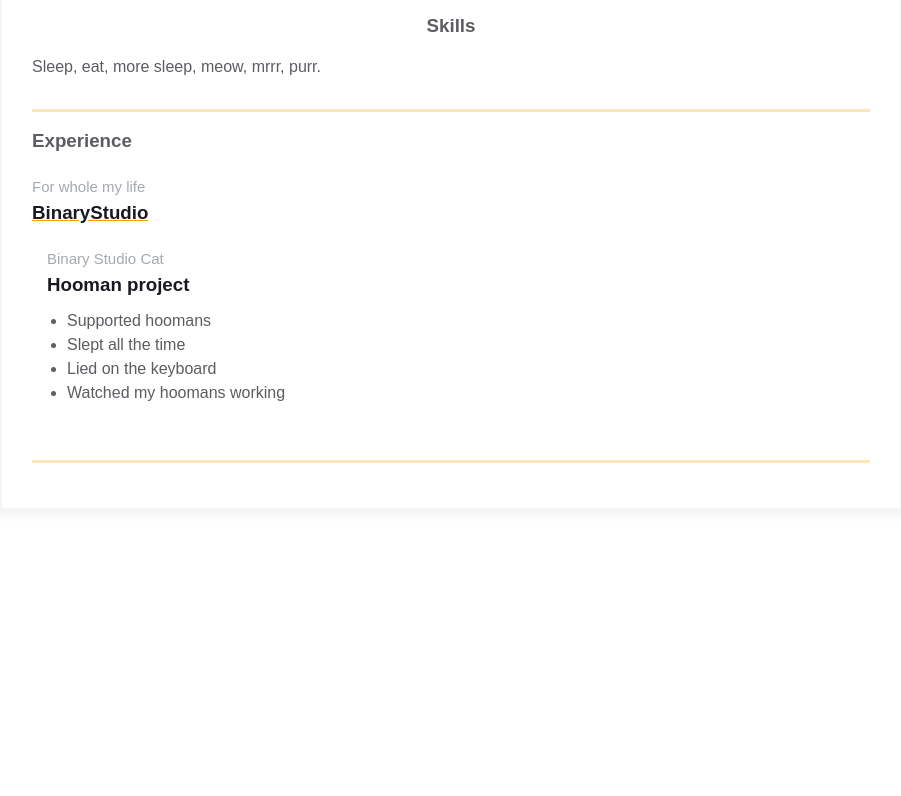
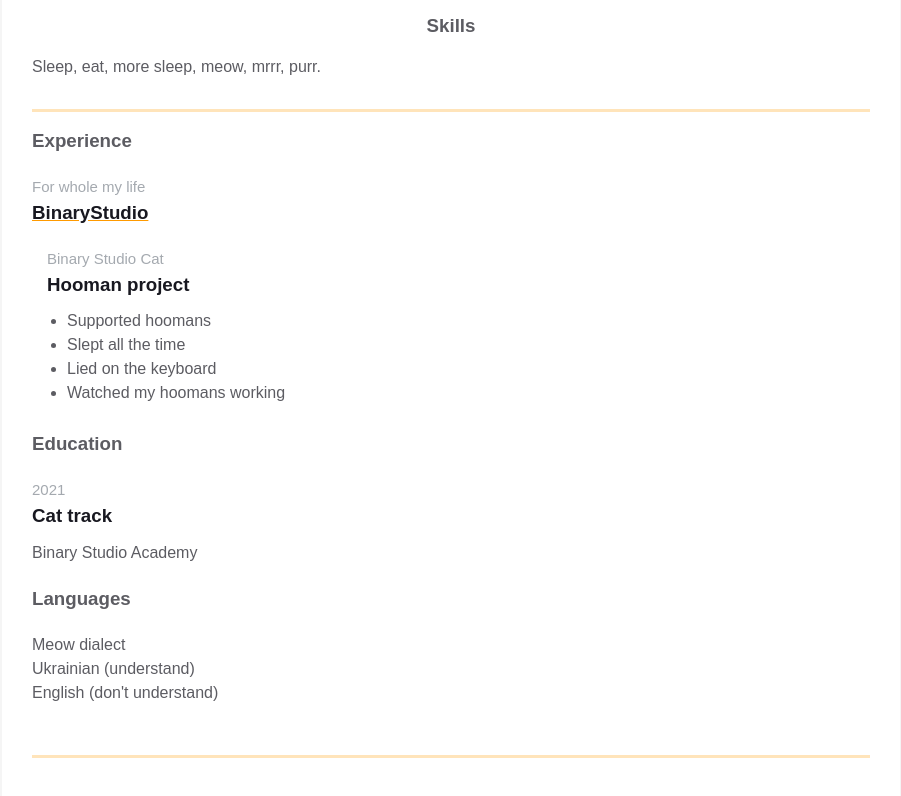
Before and after one commit to LesterGaben/homepage, a plain HTML site: page index.html in a window 1280 px wide. Shown: the part 434-1230 px from the top of the page, without its empty margins (189-1090 px from the left). Before the commit the page ends 993 px from the top, so only its background shows below. Drawn offline with Linux system fonts and the light colour scheme.

Commit message:
Add additional info

```diff
--- a/index.html
+++ b/index.html
@@ -100,7 +100,29 @@
 </div>
                 </div>
 
-                <div class="additional-info fv"></div>
+                <div class="additional-info fv"><div class="additional-info fv">
+                    <div class="additional-info__education">
+                      <h3 class="additional-info__education-header">Education</h3>
+                      <div class="additional-info__education-university">
+                        <span class="additional-info__education-university-durability">2021</span>
+                        <h3 class="additional-info__education-university-speciality">Cat track</h3>
+                        <p class="additional-info__education-university-name">Binary Studio Academy</p>
+                      </div>
+                    </div>
+
+                    <div class="additional-info__languages">
+                      <h3 class="additional-info__languages-header">Languages</h3>
+                      <p class="additional-info__languages-item">
+                        Meow dialect
+                      </p>
+                      <p class="additional-info__languages-item">
+                        Ukrainian (understand)
+                      </p>
+                      <p class="additional-info__languages-item">
+                        English (don't understand)
+                      </p>
+                    </div>
+                  </div></div>
               </div>
             </div>
           </div>
```
